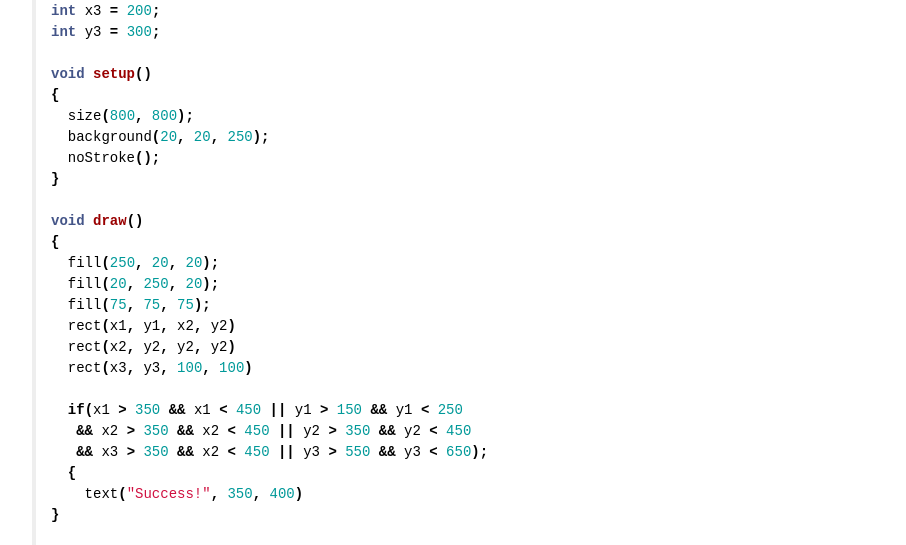
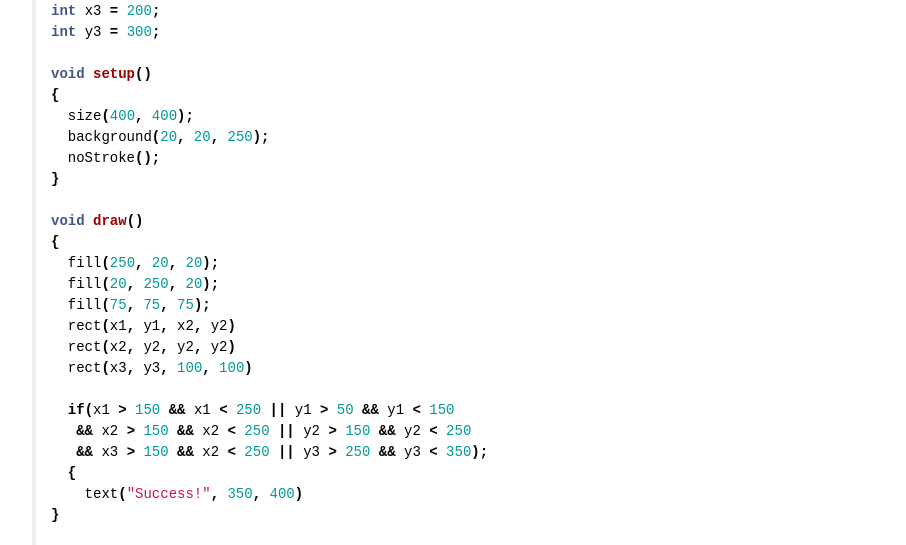
Before and after one commit to joshuaeckroth/csci111-website, a Jekyll site: the page built from guides/_posts/2014-09-09-test-1-guide.markdown, in a window 1280 px wide and 900 px high, scrolled down 2323 px. Shown: the part 152-697 px from the top of the window, without its empty margins (183-1089 px from the left). Built offline with Jekyll 4.4.1, drawn with Linux system fonts in a browser that asks for light colours; Markdown is read by kramdown in place of the engine named in the settings.

Commit message:
Small update to test 1 guide example.

```diff
--- a/guides/_posts/2014-09-09-test-1-guide.markdown
+++ b/guides/_posts/2014-09-09-test-1-guide.markdown
@@ -186,7 +186,7 @@ int y3 = 300;
 
 void setup()
 {
-  size(800, 800);
+  size(400, 400);
   background(20, 20, 250);
   noStroke();
 }
@@ -200,9 +200,9 @@ void draw()
   rect(x2, y2, y2, y2)
   rect(x3, y3, 100, 100)
 
-  if(x1 > 350 && x1 < 450 || y1 > 150 && y1 < 250
-   && x2 > 350 && x2 < 450 || y2 > 350 && y2 < 450
-   && x3 > 350 && x2 < 450 || y3 > 550 && y3 < 650);
+  if(x1 > 150 && x1 < 250 || y1 > 50 && y1 < 150
+   && x2 > 150 && x2 < 250 || y2 > 150 && y2 < 250
+   && x3 > 150 && x2 < 250 || y3 > 250 && y3 < 350);
   {
     text("Success!", 350, 400)
 }
```
